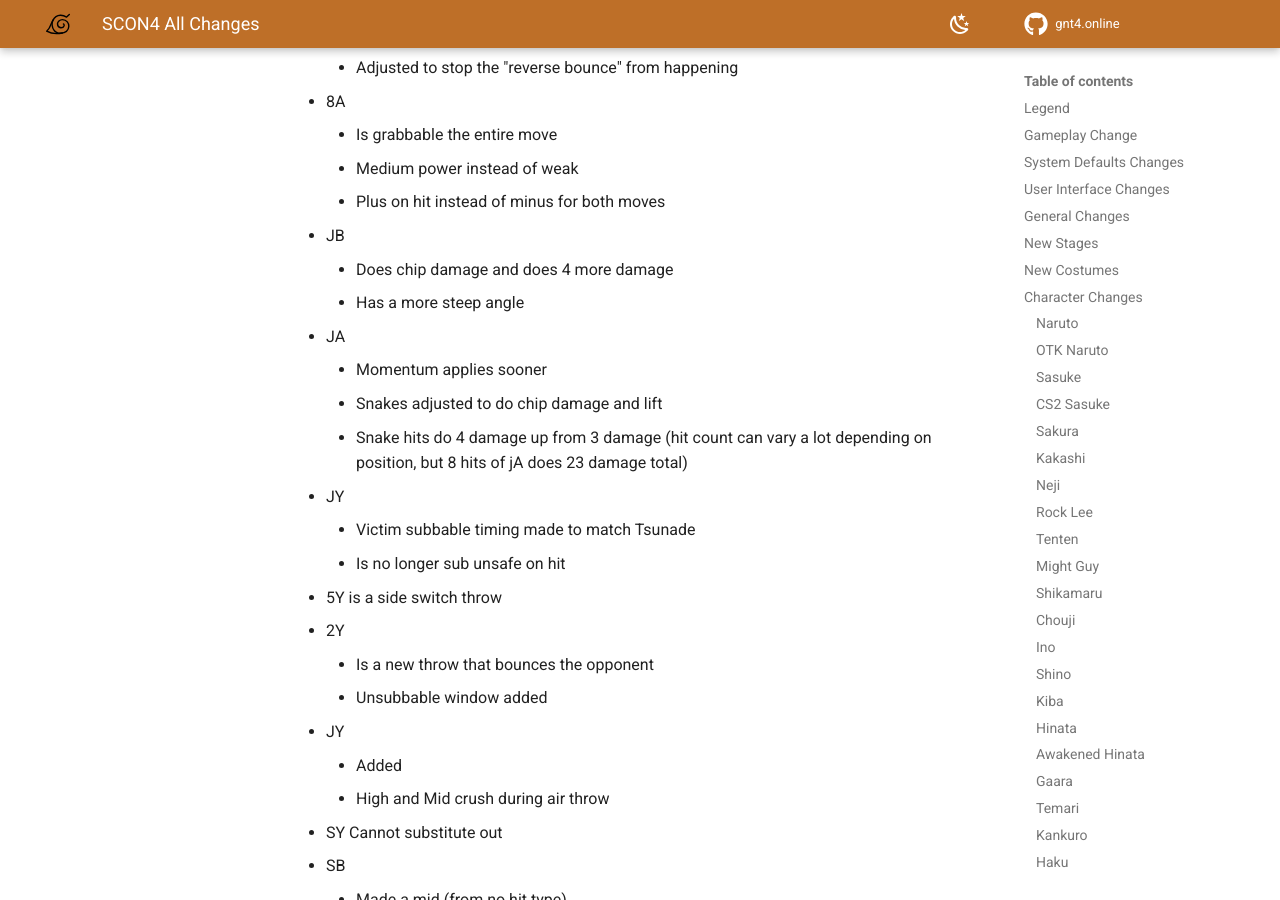
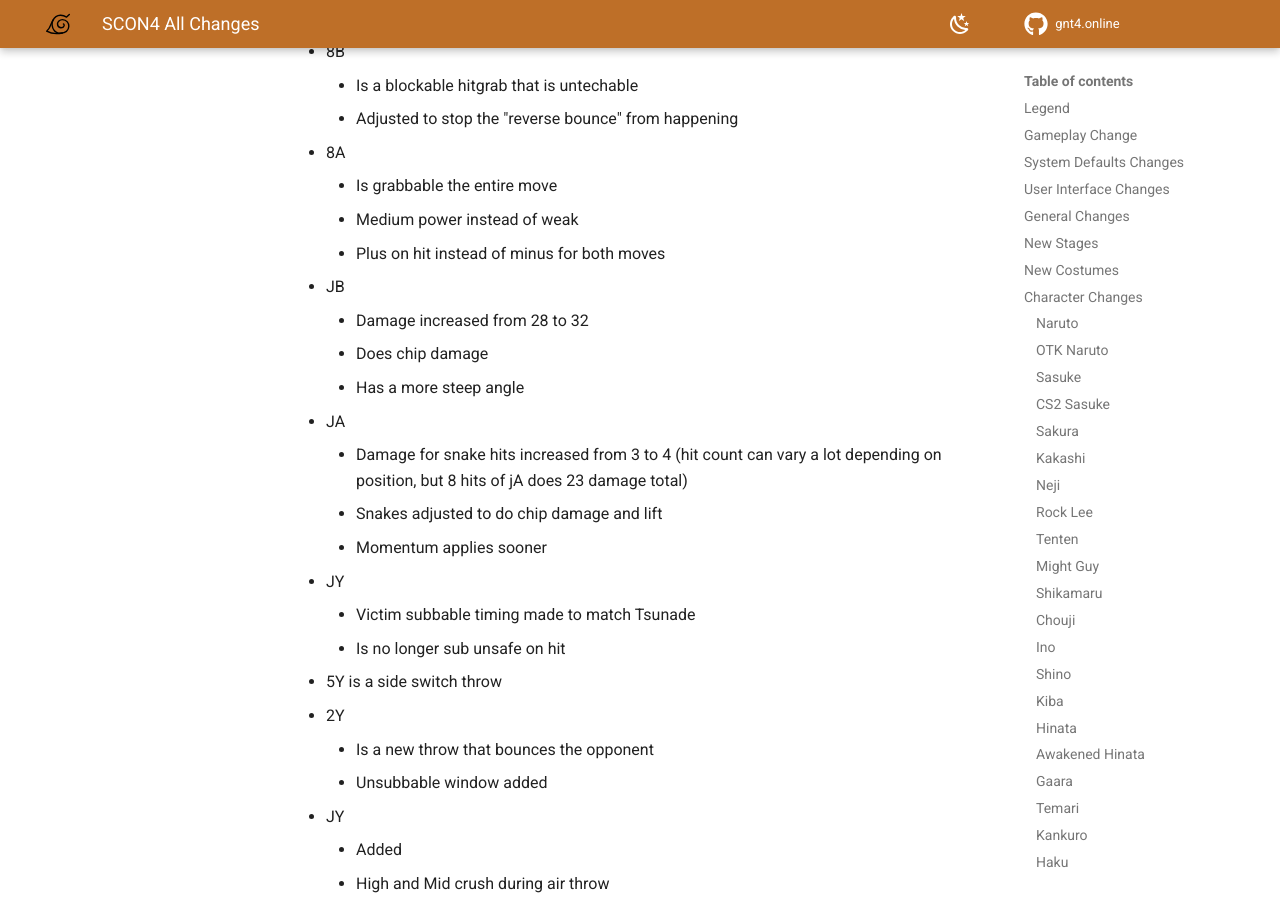
Before and after one commit to NicholasMoser/gnt4.online, an MkDocs documentation site: the page built from docs/scon4_all_changes.md, in a window 1280 px wide and 900 px high, scrolled down 92758 px. Built offline with MkDocs 1.6.1 and Material for MkDocs 9.7.7, drawn with Linux system fonts in a browser that asks for light colours; comment, search, counter and statistics services are not loaded; some of the changed text lies outside the part shown.

Commit message:
Add damage corrections up to Sarutobi

```diff
--- a/docs/scon4_all_changes.md
+++ b/docs/scon4_all_changes.md
@@ -2070,8 +2071,8 @@
     - Airborne option is the same air sub as everyone else
     - Grounded version is RB
 - 5B
+    - Damage decreased from 12 to 10
     - Elbow hitbox appears on the second active frame
-    - Two less damage
     - Increased lift
     - Adjusted 5B active frames to match the animation properly (hitbox active on frame 15). It was previously active on frame 14 but would never hit on that frame due to the animation (TODO: Is this in vanilla?)
 - 5B(B) hitbox appears and disappears one frame later
@@ -2125,12 +2126,12 @@
 - Backdash ends 5 frames sooner
 - Grabbable moves: 8B, 8A, JA
 - 2A
-    - Damage increased by 4
+    - Damage increased from 5 to 9
     - Elbow hitboxes moved to chest and waist
     - Hitbox active two more frames
-- 2A(A) damage increased by 4
-- 2AA(A) damage increased by 4
-- 2AAA(A) damage increased by 4
+- 2A(A) damage increased from 6 to 10
+- 2AA(A) damage increased from 6 to 10
+- 2AAA(A) damage increased from 6 to 10
 - JA first two frames cancel into 5A instead of landing
 - JY added
     - Removes the unsubbable state (this is applied for the first few release frames of all overhead throws)
@@ -2145,19 +2146,19 @@
 - Health: 190 > 200
 - 5B made high
 - 5A
-    - Needle does 7 damage (from 4)
+    - 0C damage increased from 4 to 7
+    - 1C damage increased from 4 to 11
     - Is grabbable the entire move
-    - 1C does 11 damage (from 4)
 - 5A(A)
-    - Needle does 7 damage (from 4)
+    - Damage increased from each needle from 4 to 7
     - Is grabbable the entire move
 - 2B
     - Hitbox appears one frame sooner
     - Hit direction changed slightly to assist follow ups
     - Lift set to 100, from 64
 - 2B(B)
+    - Damaged increased from 8,10 to 10,12
     - First hit made spinning knockdown with reduced lift to increase late combo consistency into second hit
-    - Damaged increased from 8,10 > 12,14
     - Second kick hitbox set to 170 from 128
 - 2B(A) changed to be 6A(A)
 - 6B(B)
@@ -2204,7 +2205,7 @@
 ![Zabuza](/assets/images/changelog/zabuza.png)
 
 - All sword attacks have a slightly bigger center hitbox
-- All non sword attacks do -2 damage (except 5B and 5B(B))
+- All non sword damage decreased by 2, except 5B and 5B(B)
 - 5B elbow hitbox does not show up on the first frame
 - 5B(B) appears and disappears one frame later
 - 5B(A) as 2A with follow ups
@@ -2275,18 +2276,19 @@
     - Changed to 4Y
     - Made blockable and unbreakable
 - 2X
+    - Damage decreased from 85 to 77
     - Is immune to highs and mids from frame 11 to 36
     - Requires 75% meter
     - Links better on air hits
-    - Damage reduced
     - Hilt hitbox on first revolution is slightly bigger
     - Hits have slightly more directional movement
 - 4X
     - Added
     - Is a command grab
     - Is a reversal
+    - Does 49 damage
     - Requires 50% meter
-    - Hard knockdown (TODO: Still true?)
+    - Hard knockdown
 - RB as Boot
 - RA as teleport
 - 4Z disabled
@@ -2295,15 +2297,14 @@
 
 ![Iruka](/assets/images/changelog/iruka.png)
 
-- Scar added to model's face
 - Grabbable moves: 6B(A), 6A, 8A, JA
 - 5B
+    - Damage increased from 13 to 14
     - Hitbox appears one frame sooner
     - Slightly smaller hand hitbox
     - Elbow hitbox removed
     - Hand hitbox larger on frame 2
-    - Damage increased by 1
-- 5B(B) damage increased by 1
+- 5B(B) damage increased from 12 to 13
 - 5BB(A)
     - Changed to be a new animation that does not go as far forward
     - A follow up changed to be 8A
@@ -2322,8 +2323,8 @@
     - Replaced with 6B(B)
     - Comes out one frame slower
 - 2A
+    - Damage increased from 18 to 23
     - Has slightly more lift
-    - Damage increased from 18 to 23
     - Last two frames of the move cannot do B follow up
     - High crushes
 - 2A(A) "lands" at startup
@@ -2343,8 +2344,9 @@
     - Performed by holding down after 6B(A)
     - Puts Iruka on the ground
 - 6BB(A)
+    - Changed to 6A(A) dash punch
+    - Damage increased from 20 to 26
     - Can be delayed to do 5A with follow ups instead of 6A(A)
-    - Damage changed from 20 to 26
 - 6BBB(A) with follow ups exists
 - 6BB(A) replaced with 6A(A)
 - 6A
@@ -2378,19 +2380,19 @@
 - J6A
     - Added
     - Slow moving air control projectile
-    - Damage is 4 per hit
     - Beats other projectiles like 5A does
 - JY added
 - 5X
+    - Damage decreased from 70 to 64
     - First hit turns around back turned people
     - First hitbox is active for 3 frames (from 1)
     - Second hitboxes are mids (from highs)
     - Second hitboxes are bigger if the first hits
 - 2X
+    - Damage decreased from 90 to 86
     - Does 2X activator that goes into 5X super
     - It starts two frames sooner the hitboxes are bigger
     - First hit turns around back turned people
-    - Activated super does more damage
     - Activated hits four additional times when the shurikens hit the opponent
     - Three less super freeze frames
     - Second hitboxes are mids (from highs)
@@ -2459,9 +2461,9 @@
     - Can activate on projectiles
 - Act4A teleports up and behind the opponent
 - 8B
-    - Pushes on block
     - Damage increased from 12 to 25
     - Guard damage increased from 12 to 37
+    - Pushes on block
     - Hitbox is active for 6 frames, up from 4
     - Made strong power, from medium power
     - Doesn’t jump as high
@@ -2472,7 +2474,8 @@
 - JA throws two shurikens
 - 2Y added as a knockdown throw for 40 damage
 - 5X
-    - Is vanilla into 2X animation with less damage
+    - Is vanilla into 2X animation
+    - Damage decreased from 72 to 68
     - First hitbox turns backturned opponents around
     - First hitbox is active for 3 frames (from 1)
     - Second hitboxes are bigger if the first hits
@@ -2481,7 +2484,6 @@
     - Is vanilla 2X activator with large size and better duration on hitboxes
     - First hitbox turns backturned opponents around
     - Second hitboxes are bigger if the first hits
-    - Activation does more damage than 5X
 - 4X
     - Is a super projectile that begins with a jump backward
     - Requires and uses 75% meter
@@ -2539,19 +2541,18 @@
     - Ends 10 frames sooner
 - 2A changed to upward snakes
 - 6B
-    - Uses an animation similar to Orochimaru
+    - Changed to use an animation similar to Orochimaru
     - Turns around back turned people
     - More stun
     - Slightly later on transition to follow ups
     - Slightly more lift
     - Hits on frame 13 instead of 11
     - Range reduced by 20%
-    - Does 17 damage, down from 18
 - 6B(B) is 5BBBB(B)
 - 6BB(A) is 5BBBBB(A) (Does not have 6BBB)
 - 6B(A) added
 - 6A
-    - Does 17 damage, down from 20
+    - Damage decreased from 20 to 17
     - Lifts higher and lifts on block
 - 6AA(A)
     - Changed to be an empty teleport and has A and B follow ups
@@ -2587,12 +2588,13 @@
     - Medium power instead of weak
     - Plus on hit instead of minus for both moves
 - JB
-    - Does chip damage and does 4 more damage
+    - Damage increased from 28 to 32
+    - Does chip damage
     - Has a more steep angle
 - JA
+    - Damage for snake hits increased from 3 to 4 (hit count can vary a lot depending on position, but 8 hits of jA does 23 damage total)
+    - Snakes adjusted to do chip damage and lift
     - Momentum applies sooner
-    - Snakes adjusted to do chip damage and lift
-    - Snake hits do 4 damage up from 3 damage (hit count can vary a lot depending on position, but 8 hits of jA does 23 damage total)
 - JY
     - Victim subbable timing made to match Tsunade
     - Is no longer sub unsafe on hit
@@ -2667,8 +2669,8 @@
     - Charged time reduced from 10f to 8f
     - Grabbable the entire move
 - 2B
+    - Damage increased from 13 to 14
     - Can continue to 2B(A) on whiff
-    - Does one more damage
     - Last active frame has less lift
 - 2B(B)
     - Is spinning knockback
@@ -2681,24 +2683,22 @@
     - Transitions two frames faster
     - First hit has slightly more lift
 - 2BBB(B)
+    - Damage increased from 10+12 to 6+16
     - Links into the second hit better
-    - Damages adjusted to 6+16 (from 10+12)
     - Made a bounce instead of a knockdown
-- 2B(A) damage increased by 2
+- 2B(A) damage increased from 16 to 18
 - 2BA(B)
     - Has more lift
     - Hitbox duration adjusted to juggle better
     - Ends much sooner
 - 2BAB(B) damage increased from 23 to 25
-- 2A
-    - Does not lift on block
-    - Changed from 3 hits at 8 damage each to 8 hits at 3 damage each
+- 2A does not lift on block
 - 6B can follow up on whiff
 - 6B(B)
     - Has less endlag
     - Can follow up into A on whiff
     - Recovery animation adjusted
-- 6A damage decreased by one damage
+- 6A damage decreased from 17 to 16
 - 6A in ring combo (flames)
     - Does not stagger anymore
     - Leaves opponents on the ground on hit
@@ -2717,17 +2717,17 @@
     - Hitbox stays out one more frame
 - 8B(A) transition made 8 frames slower
 - 8A
+    - Hits decreased from 3 to 1
+    - Damage modified from 3x10 to 20
     - Does chip damage
     - Made strong
     - Lifts on block
     - When done in a string goes to ring combo
-    - Hits once (from 3) and does 20 damage (from 3x10)
     - Made spinning knockdown with more lift
     - Beam travels at a slightly lower angle with slightly bigger hitboxes
     - Final hitbox made slightly bigger to help with hitting opponents right next to you
 - JA
-    - Damage increased from 3 to 7 on each fireball
-    - Staggers on hit and damage adjusted
+    - Staggers on hit
     - Appears one frame sooner
     - Lift slightly increased
 - JY added
```
Also changed, not shown: other parts of docs/scon4_all_changes.md (+3 -2 lines).
